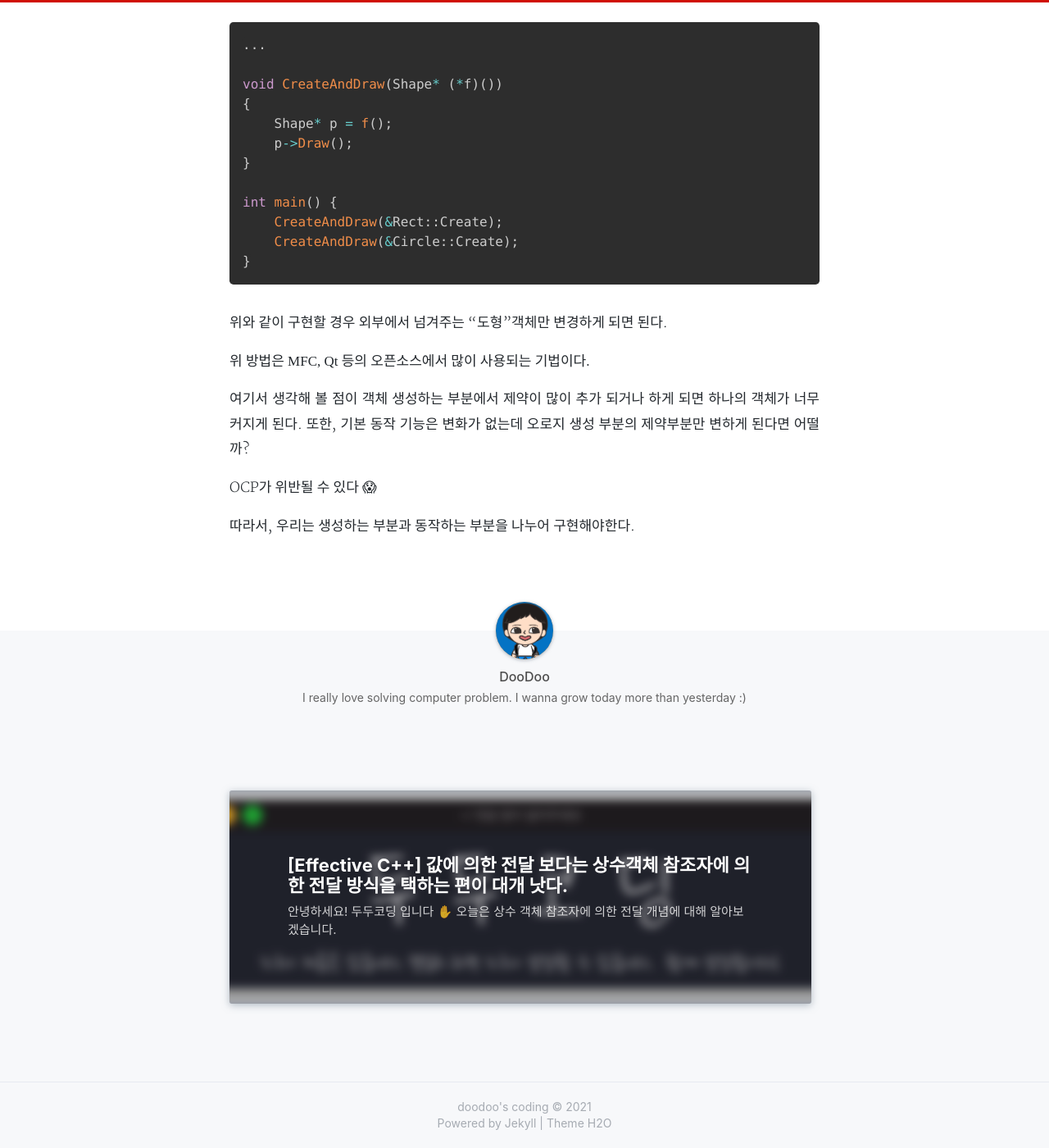
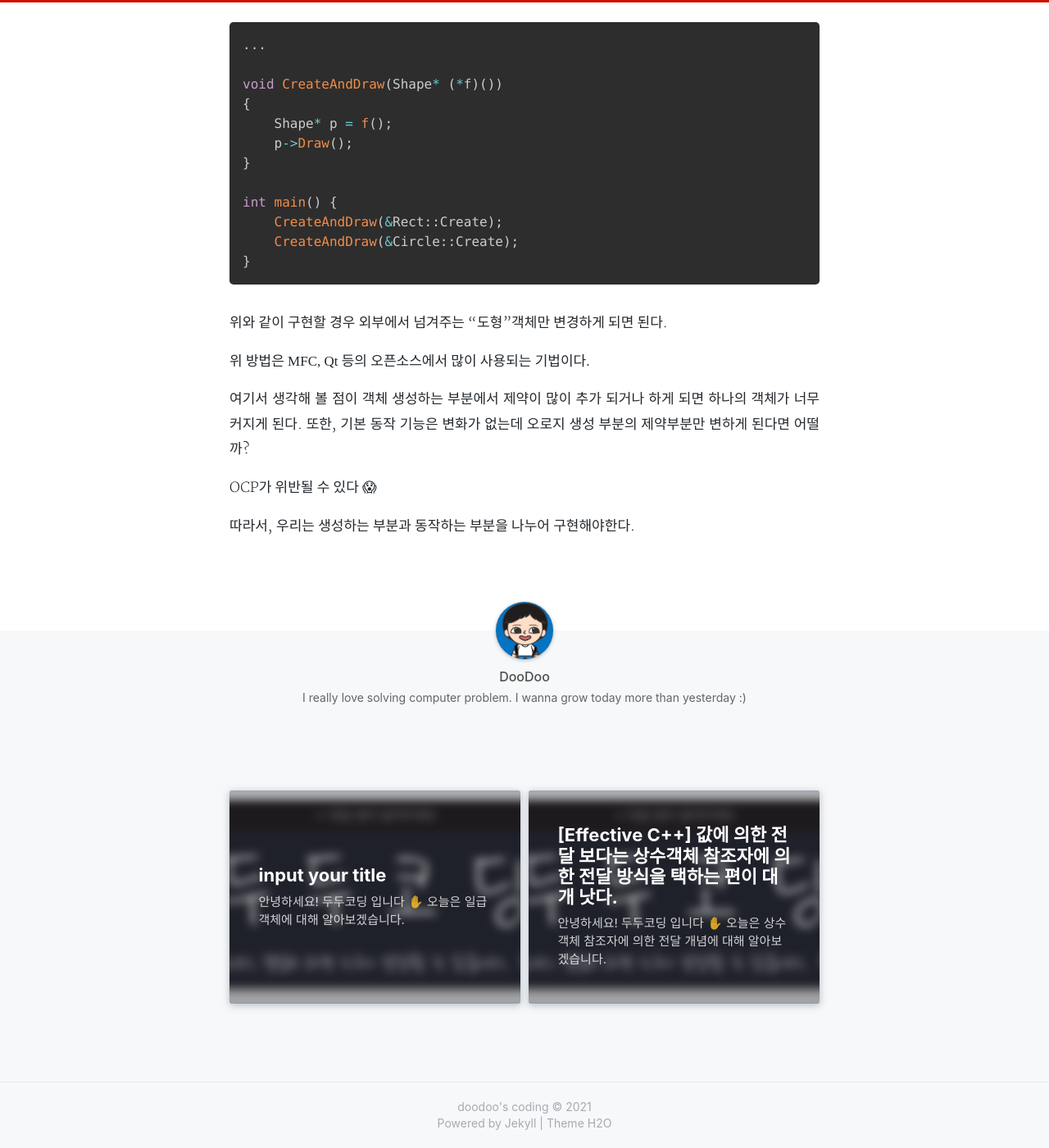
Before and after one commit to 0xd00d00/0xd00d00.github.io, a Jekyll site: the page built from _posts/2021-09-28-design_pattern_12.md, in a window 1280 px wide and 1400 px high, scrolled down 4123 px. Shown: the whole window at 82% size. Built offline with Jekyll 4.4.1, drawn with Linux system fonts in a browser that asks for light colours; nearby versions of some CDN libraries; some web fonts are replaced; comment, search, counter and statistics services are not loaded; a style sheet for code colours, icons or effects is not loaded; some of the changed lines change nothing that is shown.

Commit message:
[post] add js first object

````diff
--- /dev/null
+++ b/_posts/2021-11-18-js_first_object.md
@@ -0,0 +1,220 @@
+---
+layout: post
+author: doodoo
+title: input your title
+subtitle: input your title
+date: 2021-11-18
+cover: /assets/img/default.png
+tags: haha
+sitemap :
+ changefreq : daily
+ priority : 1.0
+---
+안녕하세요! <span class="doodoo">두두코딩</span> 입니다 ✋ <br>
+오늘은 *일급객체*에 대해 알아보겠습니다.
+
+보통, 자바스크립트를 공부하다보면, "자바스크립트의 함수는 일급객체이기 때문에~" 라는 문장을 많이 마주칩니다. 도대체 "일급객체"는 무슨 말일까요? 🤔
+
+🖇1 소스코드에 마우스를 올리고 <span class="tip">copy</span> 버튼을 누를 경우 더 쉽게 복사할 수 있습니다!
+
+궁금한 점, 보안점 남겨주시면 성실히 답변하겠습니다. 😁 <br>
+\+ 감상평 댓글로 남겨주시면 힘이됩니다. 🙇
+
+### 1급 시민
+우리가 1급 객체를 논할 때, 보통 1급 시민의 개념을 먼저 이야기하곤 한다. 그렇다면, "1급 시민"은 무슨 개념일까?
+
+> 🕵  *1급 시민?* \
+  \
+  📝 1급 시민은 투표권을 가지고 있음 \
+  👮 1급 시민은 군인이 될 수 있음 \
+  🎙  1급 시민은 정치를 할 수 있음 \
+  \
+  19세기 초 영국에서는 남성과 여성을 급으로 나눴다. 2급 시민인 여성은 위의 권한들을 가질 수 없었다. 즉, *1급 시민*이라고 하면 많은 권한을 갖고 있는 시민 (것) 이라고 생각하면 된다.
+
+### 1급 시민 for Programming
+프로그래밍에서 "1급 시민"의 기준은 다음과 같다.
+
+1. 변수에 담을 수 있어야 함.
+2. 함수의 인자(Parameter)로 전달가능 해야 함.
+3. 함수의 반환 값으로 전달할 수 있어야 함.
+
+예시를 통해 알아보자.
+
+```js
+// 변수에 담을 수 있어야 함.
+const a =  1;
+
+// 함수의 인자로 전달 가능 해야함.
+function f1(num) {
+  const b = num + 1;
+
+  // 함수의 반환 값으로 전달 할 수 있어야함.
+  return b;
+ }
+
+console.log(f1(a));
+```
+
+위의 예시처럼, number 값은 프로그래밍에서 "1급 시민"으로 취급된다고 볼 수 있다. 그렇다면, 1급 객체는 뭘까?
+
+### 1급 객체
+1급 객체란, 1급 시민의 조건을 충족하는 *객체 (Object)*를 말한다.
+Javascript에서 객체는 *1급 시민* 조건을 모두 충족하기 때문에 "1급 객체"라고 부른다.
+
+```js
+// 객체 생성 및 변수에 담음
+const a  = { msg : "hello 1급 객체" }
+
+// 객체를 인자로 전달 가능
+function f1 (a) {
+  const b = a;
+  b.msg2 = "hello 1급 객체..!";
+
+  // 객체를 반환 할 수도 있음.
+  return b;
+}
+
+console.log(f1(a));
+```
+
+Javascript에서 위의 조건을 만족하기 때문에 JS에서 객체는 1급 객체이다.
+
+하지만, JS에서는 특이하게, 함수도 Object로 취급하고 있기 때문에 함수도 1급객체라고 칭한다.
+다만, 추가적인 요소가 몇 가지를 살펴보자.
+
+### 1급 함수
+위의 1급 객체와 마찬가지로, 1급 시민의 조건을 충족하는 함수를 말한다.
+
+단, 1급 함수는 1급 시민의 조건과 더불어 추가적인 조건이 존재한다.
+
+1. 런타임시 생성가능해야함.
+2. 익명 생성이 가능해야한다.
+
+  ```js
+  function foo() {
+    console.log("foo");
+  }
+
+  console.log(foo());
+
+  var boo = function doo() {
+    console.log("doo");
+  }
+
+  // 익명 생성!
+  var boo1 = function() {
+    console.log("doo");
+  }
+
+  console.log(boo());
+
+  // 얘가 에러나는데 왜 그럴까?
+  // console.log(doo());
+  console.log(boo1());
+  ```
+
+1급 객체의 개념은 이해됐다.. 근데, 도대체 *1급 함수에 집착하는 걸까? 🤔* 즉, 뭐 때문에 1급 객체를 외치는 걸까? 왜 사용할까? 어디에 사용할까?
+
+### 1급 객체가 중요한 이유
+> 1급 객체가 왜 중요한 걸까? 🤔
+
+Javascript 같은 경우 "명령형", "함수형", "프로토타입 기반 객체지향형" 이라는 다수개의 패러다임을 갖고 있는 멀티 패러다임 언이이다. 여기서 *함수형*에 중점을 놓고 생각해보자. 함수형에서 꽃이라고 불리는 >부분은 *Callback* 개념과 *고차함수* 개념이다.
+
+위 개념들을 사용하기 위해서는 변수할당, 함수간 인자 전달 및 반환이 가능해야되는데, 이를 보장해주는 것이 *1급 객체* 개념이다.
+
+따라서, 함수지향 언어가 되기 위해서는 *1급 객체* 즉, 1급 함수 개념을 만족해야되며, JS에서는 이를 보장하기 때문에 함수형 패러다임을 갖춘 언어라 볼 수 있다.
+
+JS에서 사용하는 함수형 패러다임의 맛을 보도록 하자.
+(빨간 맛은 아니니 너무 긴장할 필요 없다. 😏)
+
+*🌱 함수를 인자로 전달*
+
+1급 함수의 특징 중 함수를 인자로 전달했을 때, 어떤 부분이 가능한지 알아보자.
+
+```js
+function sayHello() {
+  return "Hello, ";
+}
+
+function greeting(helloMessage, name) {
+  console.log(helloMessage() + name);
+}
+
+// sayHello 를 greeting 함수에 인자로 전달
+greeting(sayHello, "Javascript");
+```
+
+이렇게 함수를 인자로 전달하게 되면, 전달받은 쪽에서 "함수"를 본인에 시간에 맞춰 호출하도록 한다. 이를 우리는 *콜백 함수*라고 칭한다. 보통 전달받은 함수에서 처리될 일이 끝나고 호출하도록 한다. (Device driver 에서 많이 사용)
+
+해당 기법을 활용하면, *"타이밍을 전달받은 쪽에서 정할 수 있음"*
+
+*🌱 함수를 반환*
+
+1급 함수의 특징 중 함수를 반환 받았을 때, 어떤 부분이 가능한지 알아보자.
+
+```js
+// 고차함수 사용
+function sayHello() {
+   return function() {
+      console.log("Hello!");
+   }
+}
+
+// 호출 하는 방법
+// 1. 변수 활용
+
+// 함수를 호출하면, 반환 받는 함수를 myFunc에 저장함
+const myFunc = sayHello();
+myFunc();
+
+// 이중괄호 사용
+sayHello()();
+```
+
+### 고차함수와 콜백의 활용
+JS 내부에서는 콜백과 고차함수를 활용해 built-in 객체를 만들어 뒀다. 해당 built-in 객체를 활용해 소스를 직관적으로 짧게 작성할 수 있다.
+
+JS에서 사용하는 고차함수는 많이 있지만, 해당 포스팅에서는 *Array.prototype.map*을 기준으로 보도록 하자.
+
+해당 예시를 고차함수를 통해 변경하면 어떻게 코드가 변경될까?
+
+> *Example#1 🐾* \
+  우리가 숫자가 들어있는 배열을 가지고 있고 각각의 숫자 값이 2배가 된 배열을 만들길 원한다고 해봅시다. 고차 함수(Higher-Order function)가 없을 때와 있을 때, 각각 우리가 문제를 어떻게 해결할 수 있는지 >봅시다.
+
+- 일반함수로 작성할 경우
+
+  ```js
+  const arr1 = [1, 2, 3];
+  const arr2 = [];
+
+  for(let i=0; i<arr1.length; i++) {
+    arr2.push(arr1[i] * 2);
+  }
+
+  // prints [2, 4, 6]
+  console.log(arr2);
+  ```
+
+- 고차함수로 작성할 경우
+
+  ```js
+  const arr1 = [1, 2, 3];
+
+  const arr2 = arr1.map(function(item) {
+    return item * 2;
+  });
+
+  console.log(arr2);
+  ```
+
+- 화살표 함수를 활용한 고차함수
+
+  ```js
+  const arr1 = [1, 2, 3];
+  const arr2 = arr1.map(item => item * 2);
+  console.log(arr2);
+  ```
+
+### Refs.
+[solmii velog](https://velog.io/@solmii/Function-expression-%ED%95%A8%EC%88%98-%ED%91%9C%ED%98%84%EC%8B%9D) <br>
+[MDN 일급객체](https://developer.mozilla.org/ko/docs/Glossary/First-class_Function)
--- a/assets/css/github-markdown.css
+++ b/assets/css/github-markdown.css
@@ -18,9 +18,8 @@
   -webkit-text-size-adjust: 100%;
   line-height: 1.5;
   color: #24292e;
-  font-family: -apple-system, system-ui, BlinkMacSystemFont, "Segoe UI", Helvetica, Arial, sans-serif, "Apple Color Emoji", "Segoe UI Emoji", "Segoe UI Symbol";
+  font-family: D2coding-Regular, -apple-system, system-ui, BlinkMacSystemFont, "Segoe UI", Helvetica, Arial, sans-serif, "Apple Color Emoji", "Segoe UI Emoji", "Segoe UI Symbol";
   font-size: 16px;
-  line-height: 1.5;
   word-wrap: break-word;
 }
 
@@ -471,9 +470,13 @@ li p:nth-child(2) {
 }
 
 .markdown-body blockquote {
-  padding: 0 1em;
-  color: #6a737d;
-  border-left: 0.25em solid #dfe2e5;
+  color: #222222;
+  margin: 2rem 0px;
+  border-left: 4px solid rgb(196 45 35);
+  border-bottom-right-radius: 4px;
+  border-top-right-radius: 4px;
+  background: rgb(248, 249, 250);
+  padding: 1rem 1rem 1rem 2rem;
 }
 
 .markdown-body blockquote>:first-child {
@@ -620,6 +623,7 @@ li p:nth-child(2) {
 	border-radius: .3em;
 }
 
+/*
 .markdown-body li code {
 	padding: 0.2em 0.4em;
   margin: 0;
@@ -630,6 +634,7 @@ li p:nth-child(2) {
   color: #e83e8c;
 	border-radius: .3em;
 }
+*/
 
 .markdown-body .full-commit .btn-outline:not(:disabled):hover {
   color: #005cc5;
````
